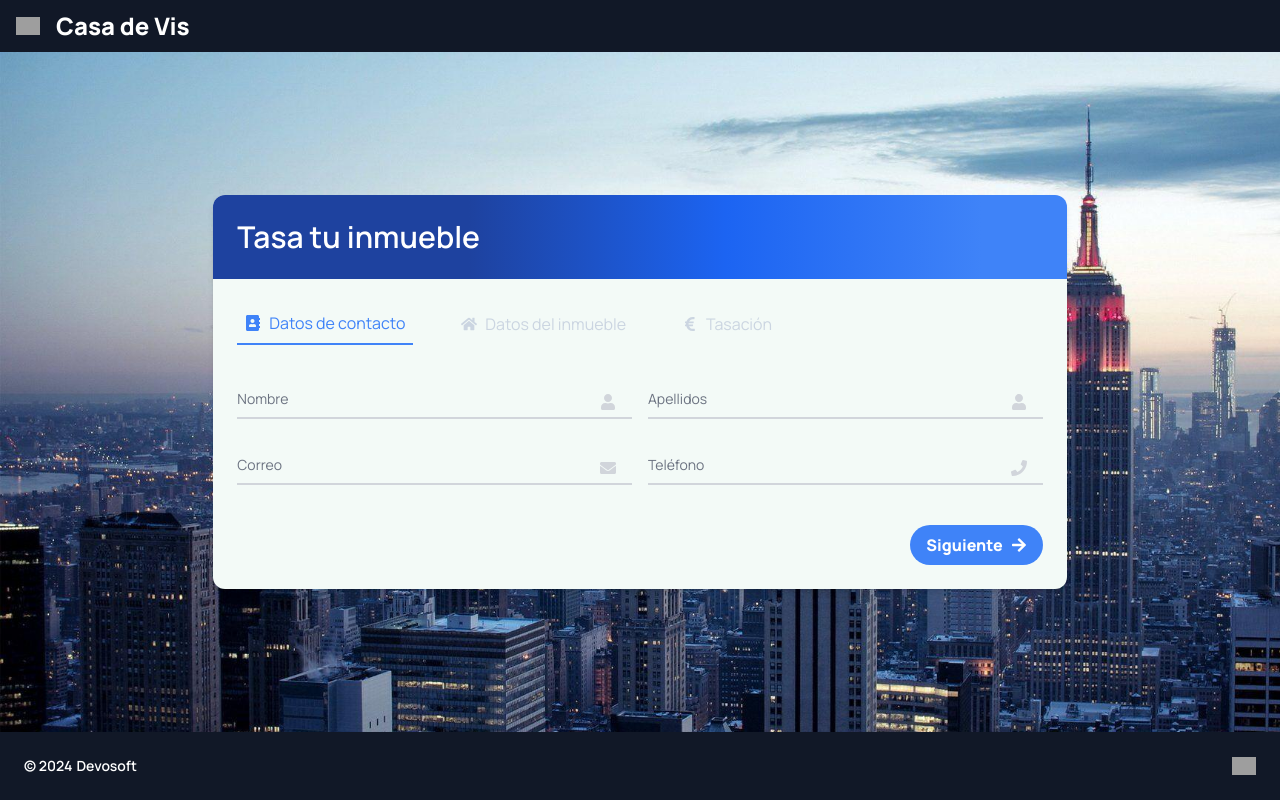
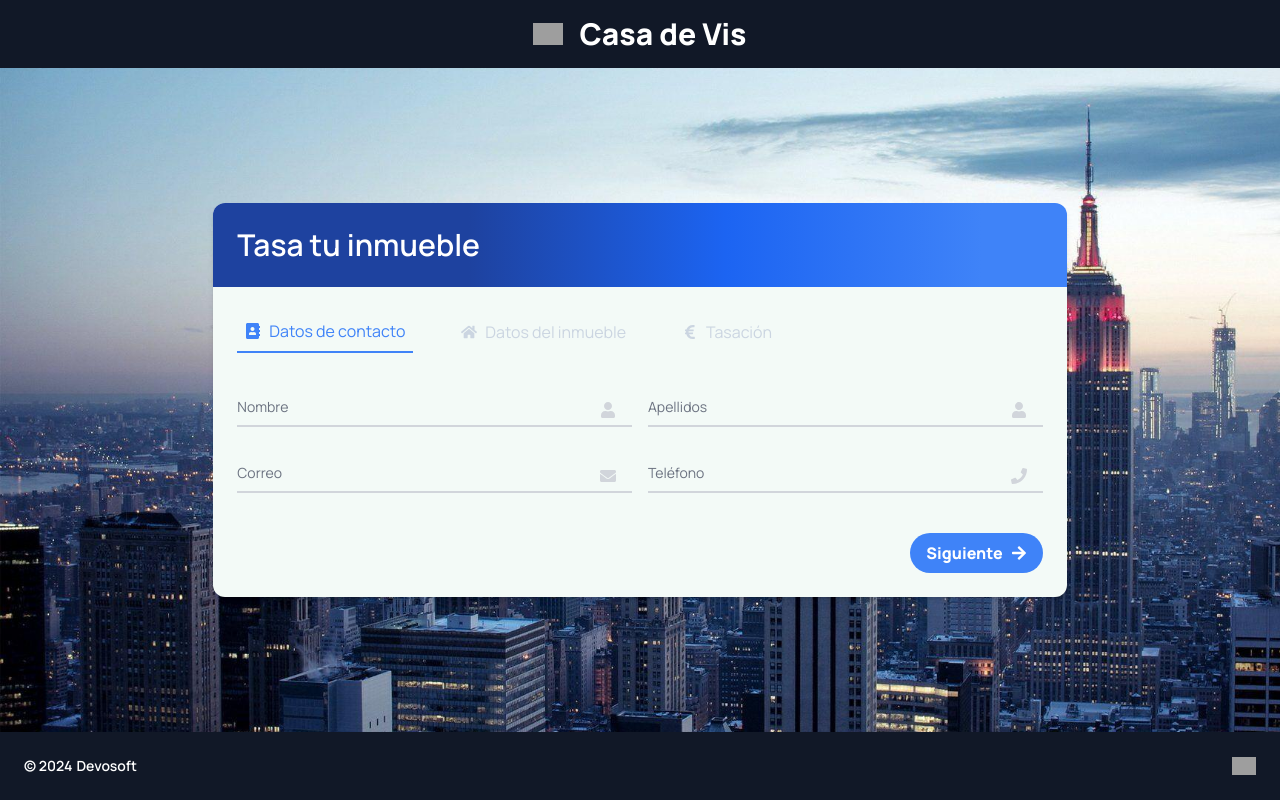
Before and after one commit to oscargonzalezgarcia/casadevis-web, a React (Create React App) app: page / in a window 1280 px wide. Built offline with nearby package versions, Linux system fonts and the light colour scheme; grey boxes are pictures that could not be loaded.

Commit message:
#CDV-4 Refactored TopNavbar

```diff
--- a/src/components/TopNavbar.tsx
+++ b/src/components/TopNavbar.tsx
@@ -1,17 +1,16 @@
-
-import { Navbar } from "flowbite-react";
 import React from "react";
 
 export default function TopNavbar() {
   return (
-    <Navbar fluid className="bg-gray-900">
-      <Navbar.Brand href="https://flowbite-react.com" className="gap-x-4">
-        <img src={process.env.PUBLIC_URL + "/images/devo-logo.png"} width={24} height={24} />
-        <span className="font-manrope self-center whitespace-nowrap text-2xl font-bold text-white">
-          Casa de Vis
-        </span>
-      </Navbar.Brand>
-      <Navbar.Toggle />
-    </Navbar>
+    <div className="flex items-center justify-center py-4 gap-x-4 bg-gray-900">
+      <img
+        src={process.env.PUBLIC_URL + "/images/devo-logo.png"}
+        width={30}
+        height={30}
+      />
+      <h1 className="font-manrope self-center whitespace-nowrap text-3xl font-bold text-white">
+        Casa de Vis
+      </h1>
+    </div>
   );
 }
```
